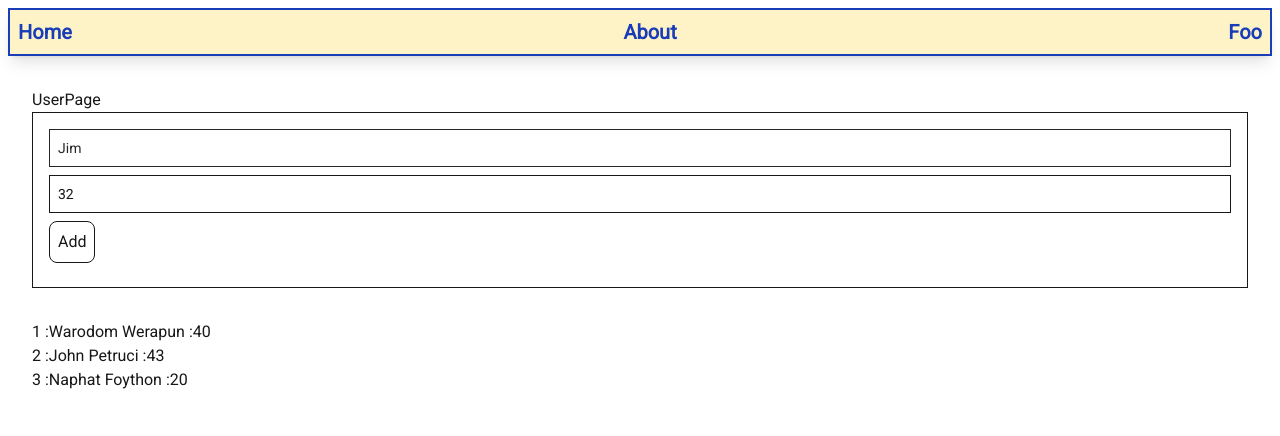
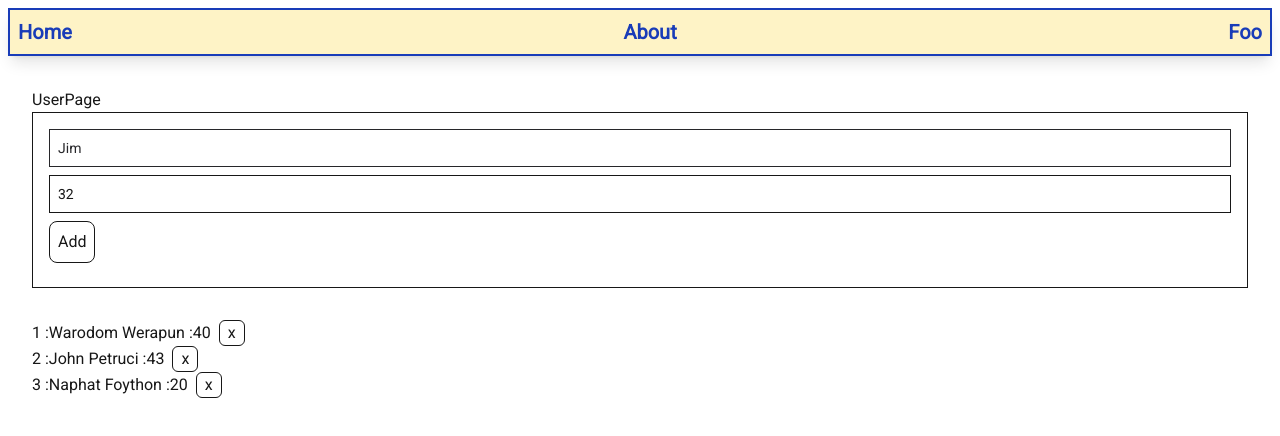
Before and after one commit to cocpsu2025-hash/hello, a Next.js app: page /user in a window 1280 px wide. Shown: the top 436 px of the page. Built offline with nearby package versions, Linux system fonts and the light colour scheme.

Commit message:
deleteUser

```diff
--- a/app/user/page.tsx
+++ b/app/user/page.tsx
@@ -23,6 +23,12 @@ export default function UserPage() {
       name: form.name,
       age: form.age
     }] )
+  }
+
+  const deleteUser = (id: number) => {
+    const tmpUsers = users.filter( (item) => ( item.id !== id ) )
+    // console.log(tmpUsers)
+    setUsers([...tmpUsers])
   }
 
   const handleChange = (e: ChangeEvent<HTMLInputElement>) => {
@@ -72,6 +78,11 @@ export default function UserPage() {
             {item.id} :
             {item.name} :
             {item.age}
+            <button
+              className="border px-2 ml-2 rounded-md"
+              onClick={() => deleteUser(item.id)}
+            >x</button>
+
           </div>)
         }
       </div>
```
